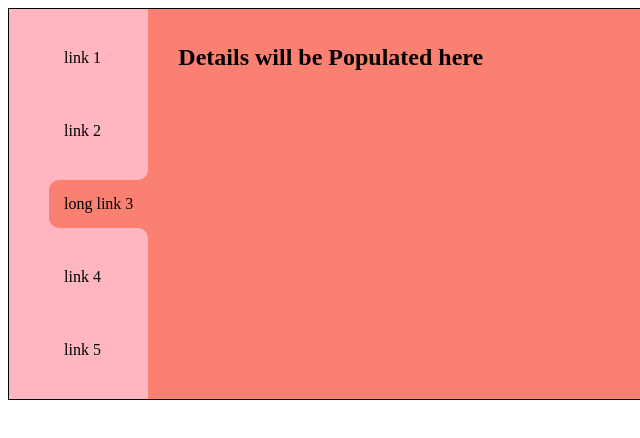
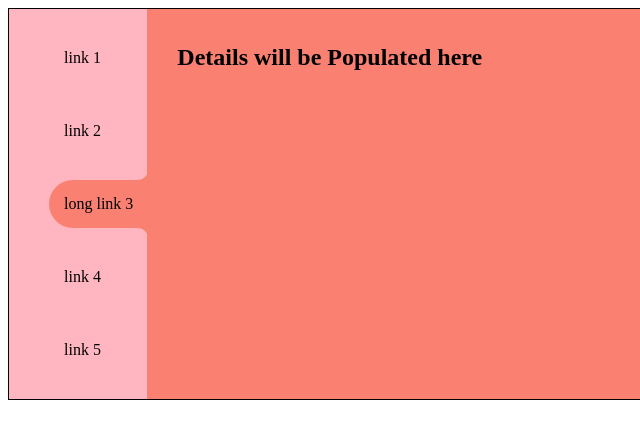
Before and after one commit to shumittaher/ExternalBorderRadius, a plain HTML site: page index.html in a window 1280 px wide. Shown: the full height of the page, 0-640 px from the left. Drawn offline with Linux system fonts and the light colour scheme.

Commit message:
animation works

```diff
--- a/index.html
+++ b/index.html
@@ -1,6 +1,9 @@
 <!DOCTYPE html>
 <html lang="en">
 <head>
+
+    <meta name="view-transition" content="same-origin" />
+
     <meta charset="UTF-8">
     <meta name="viewport" content="width=device-width, initial-scale=1.0">
     <link rel="stylesheet" href="/style.css">
--- a/scripts.js
+++ b/scripts.js
@@ -6,6 +6,8 @@ navs_array.forEach(navbar => {
 
         const clickedOn = event.target
         if (clickedOn.nodeName === 'LI') {
+
+            document.startViewTransition(() => {
 
             const already_actives = navbar.getElementsByClassName('active')
             const already_actives_array = [...already_actives]
@@ -16,6 +18,7 @@ navs_array.forEach(navbar => {
 
             clickedOn.classList.add('active')
 
+        })
         }
     })
 });
--- a/style.css
+++ b/style.css
@@ -13,7 +13,7 @@
     padding: 15px;
     cursor: pointer;
     margin: 25px 0;
-    border-radius: var(--borderRadius) 0 0 var(--borderRadius) ;
+    border-radius: 100vw 0 0 100vw ;
     position: relative;
 
 }
@@ -27,10 +27,12 @@
 .externalBorderRadiusNavbar li.active{
 
     background-color: var(--background-color);
+    view-transition-name: activeNavTab;
 
 }
 
-.externalBorderRadiusNavbar li.active::before {
+.externalBorderRadiusNavbar li.active::before,
+.externalBorderRadiusNavbar li.active::after {
     content: '';
     border-radius: 0 0 100% 0;
     width: calc(var(--borderRadius));
@@ -42,20 +44,15 @@
 }
 
 .externalBorderRadiusNavbar li.active::after {
-    content: '';
     border-radius: 0 100% 0 0;
-    width: calc(var(--borderRadius));
-    height: calc(var(--borderRadius));
-    position: absolute;
     top: 100%;
-    right: 0;
     box-shadow: 5px -5px 0 5px var(--background-color);
 }
 
 .nav_area {
 
     background-color: var(--menu_bg_color);
-
+    margin-right: -1px
 }
 
 .nav_section {
@@ -65,4 +62,5 @@
     --borderRadius: 10px;
     --background-color:salmon;
     --menu_bg_color :lightpink;
+
 }
```
